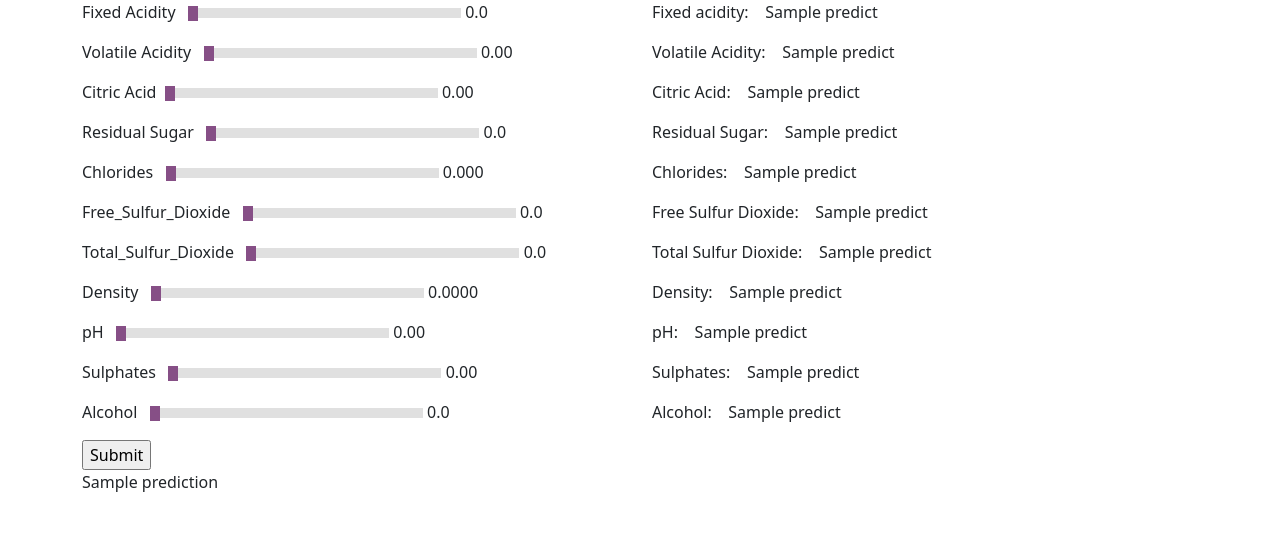
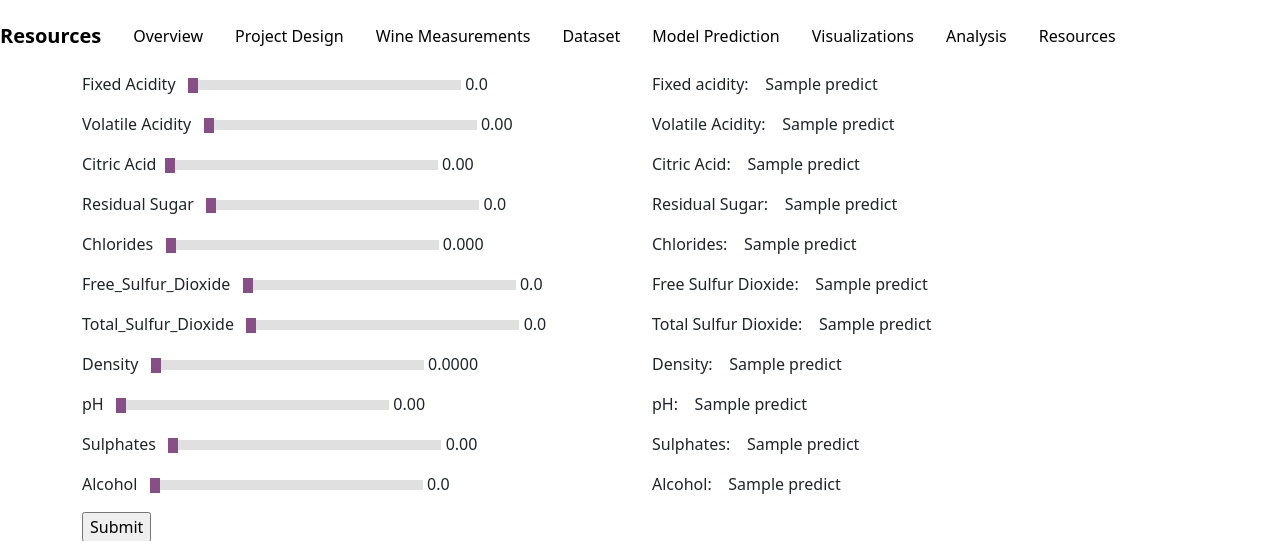
Before and after one commit to isdicely/Project-3, a Flask app: template sliderWork/templates/predict_ISD.html in a window 1280 px wide. Shown: the top 541 px of the page. Run offline with Flask 2, Linux system fonts and the light colour scheme; the template is opened without the code that fills it: most values are stand-ins (such as "Sample title", 1, 10 or a date in 2020); some libraries are stand-ins or nearby versions.

Commit message:
Adding Nav to prediction html

```diff
--- a/sliderWork/app_ISD.py
+++ b/sliderWork/app_ISD.py
@@ -15,9 +15,15 @@ def home():
     return render_template('predict_ISD.html' , predict_list=predict_list)
 
 
+
 @app.route('/resources')
 def resources():
     return render_template('resources.html')
+
+#@app.route('/prediction')
+#def prediction():
+#    predict_list = []
+#    return render_template('predict_ISD.html' , predict_list=predict_list)
 
 @app.route('/predict', methods=['POST'])
 def predict():
--- a/sliderWork/templates/predict_ISD.html
+++ b/sliderWork/templates/predict_ISD.html
@@ -13,10 +13,52 @@
         <link rel="stylesheet" href="/static/css/sliderstyle.css">
         <script src="https://cdnjs.cloudflare.com/ajax/libs/d3/5.5.0/d3.js"></script>
 
-        <title>Predication</title>
+        <title>Model Prediction</title>
     </head>
 
     <body>
+        <!-- Using bootstrap for navbar logo "Dashboard" -->
+    <nav class="navbar navbar-expand-lg wine-background-text">
+        <a class="navbar-brand mr-auto" href="/resources" style="color:black">
+            <strong>Resources</strong>
+        </a>
+        <!-- Adding a colapsible button as screen size decreases -->
+        <button class="navbar-toggler" type="button" data-toggle="collapse" data-target="#collapsibleNavbar">
+            <span class="navbar-toggler-icon"></span>
+        </button>
+        <div class="collapse navbar-collapse" id="collapsibleNavbar">
+            <ul class="navbar nav ml-auto">
+                <!-- Links -->
+                <li class="nav-item">
+                    <a class="nav-link" href="index.html" style="color:black">Overview</a>
+                </li>
+                <li class="nav-item">
+                    <a class="nav-link" href="project_design.html" style="color:black">Project Design</a>
+                </li>
+                <li class="nav-item">
+                    <a class="nav-link" href="wine_measurements.html" style="color:black">Wine Measurements</a>
+                </li>
+                <li class="nav-item">
+                    <a class="nav-link" href="data.html" style="color:black">Dataset</a>
+                </li>
+                <li class="nav-item">
+                    <a class="nav-link" href="/" style="color:black">Model Prediction</a>
+                </li>
+                <li class="nav-item">
+                    <a class="nav-link" href="visualizations.html" style="color:black">Visualizations</a>
+                </li>
+                <li class="nav-item">
+                    <a class="nav-link" href="analysis.html" style="color:black">Analysis</a>
+                </li>
+                <li class="nav-item">
+                    <a class="nav-link" href="/resources" style="color:black">Resources</a>
+                </li>
+            </ul>
+        </div>
+    </nav>
+
+
+        <!-- Bootstrap Containter for Model Slider-->
         <div class="container">
             <div class="row">
                 <div class="col-md-6">
--- a/sliderWork/templates/resources.html
+++ b/sliderWork/templates/resources.html
@@ -37,6 +37,9 @@
                 </li>
                 <li class="nav-item">
                     <a class="nav-link" href="data.html" style="color:black">Dataset</a>
+                </li>
+                <li class="nav-item">
+                    <a class="nav-link" href="/" style="color:black">Model Prediction</a>
                 </li>
                 <li class="nav-item">
                     <a class="nav-link" href="visualizations.html" style="color:black">Visualizations</a>
```
